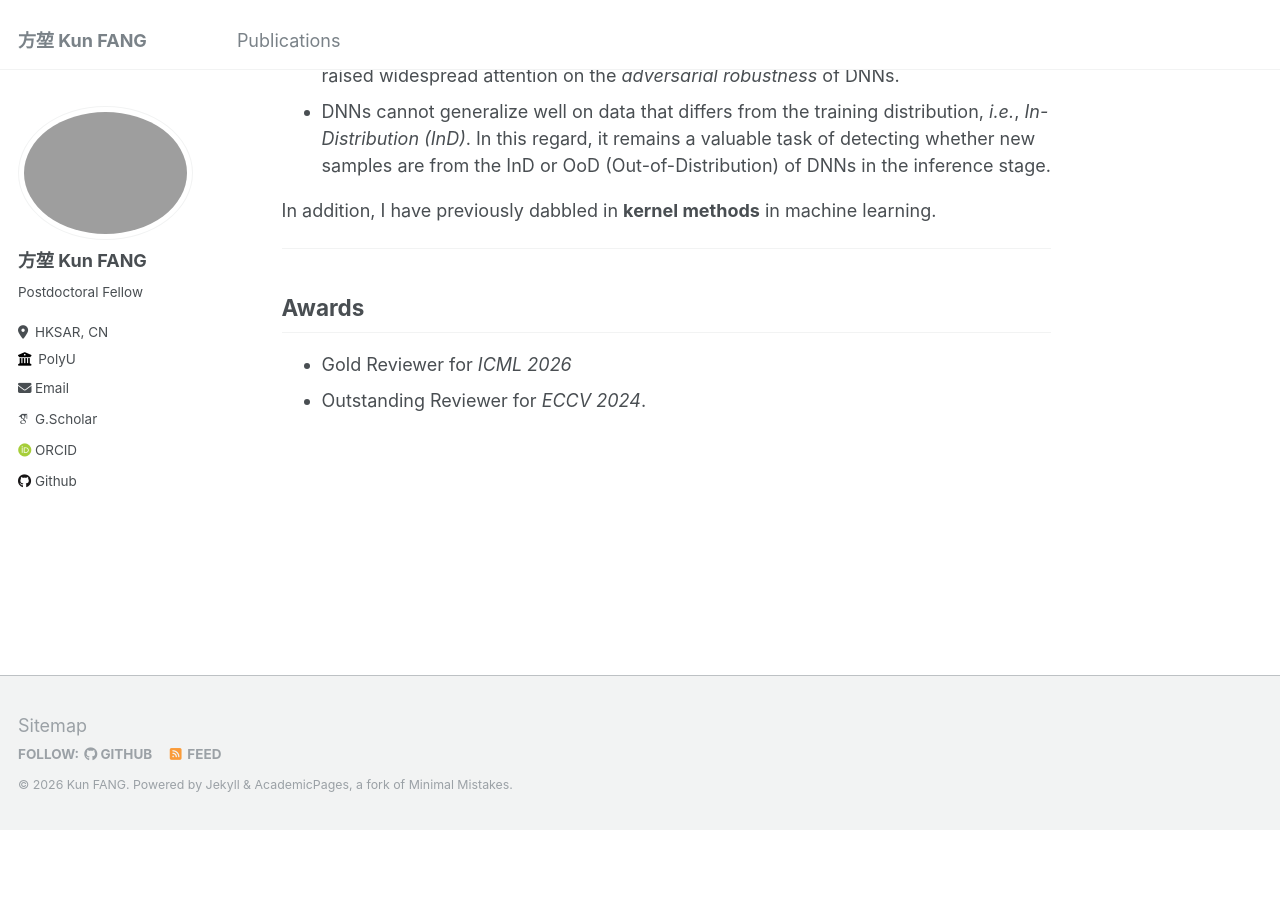
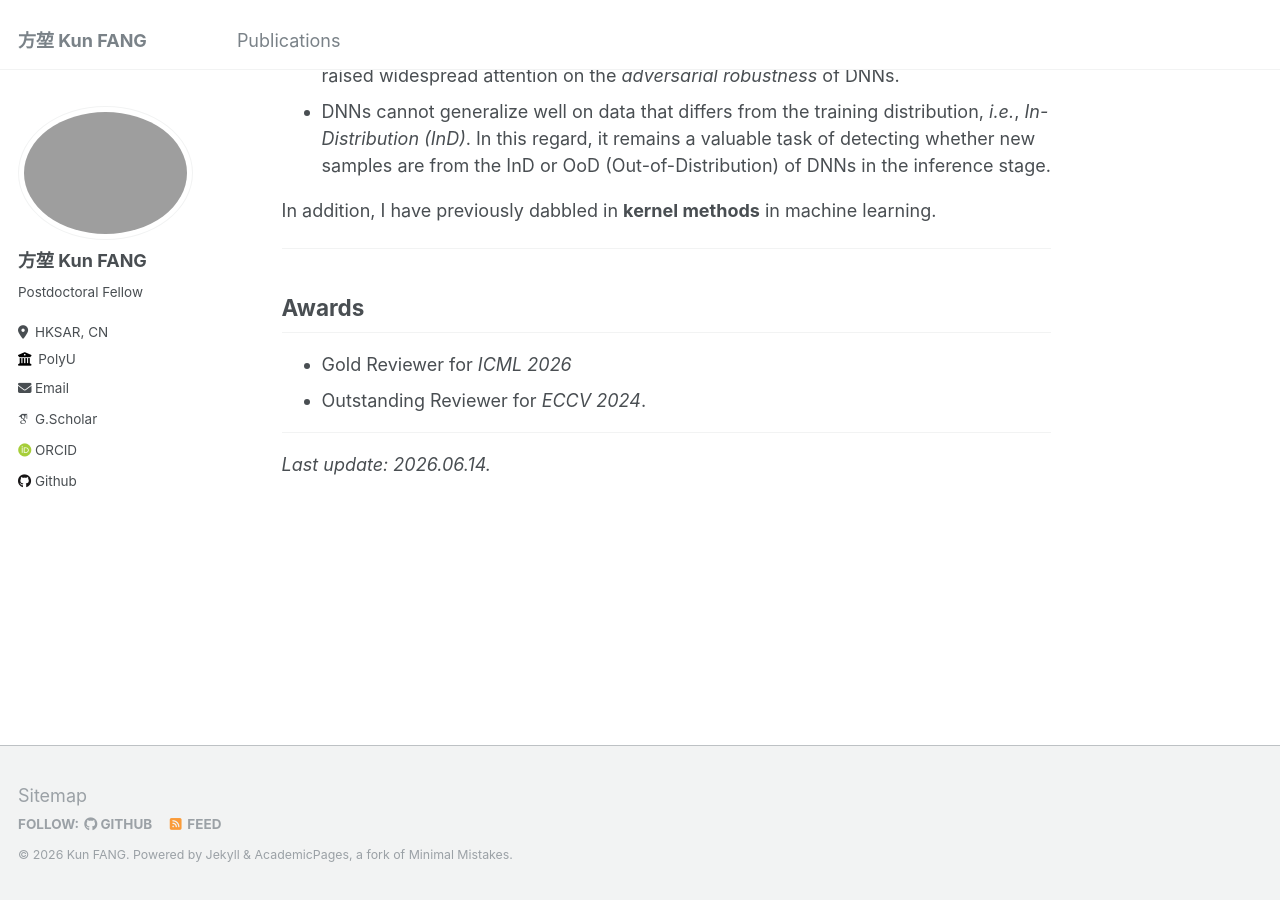
Before and after one commit to fanghenshaometeor/fanghenshaometeor.github.io, a Jekyll site: the page built from _pages/about.md, in a window 1280 px wide and 900 px high, scrolled down 606 px. Built offline with Jekyll 4.4.1, drawn with Linux system fonts in a browser that asks for light colours; some web fonts are replaced; before the commit the page ends 1437 px from its top, so only the background shows below that.

Commit message:
update-about

```diff
--- a/_pages/about.md
+++ b/_pages/about.md
@@ -28,3 +28,6 @@ Awards
 ---
 - Gold Reviewer for *ICML 2026*
 - Outstanding Reviewer for *ECCV 2024*.
+
+---
+*Last update: 2026.06.14.*
```
